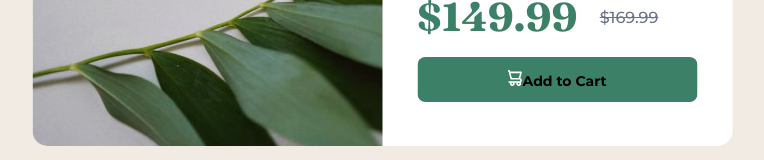
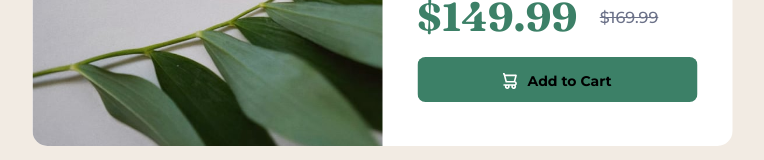
Before and after one commit to CpalmerD20/FM-Product-Preview-Card-JSX, a React (Vite) app: page / in a window 1280 px wide. Shown: the part 514-674 px from the top of the page, without its empty margins (258-1022 px from the left). Built offline with nearby package versions, Linux system fonts and the light colour scheme.

Commit message:
update to CSS: add-to-cart button

```diff
--- a/src/App.css
+++ b/src/App.css
@@ -94,6 +94,11 @@ main {
   background: var(--dark-cyan);
 }
 
+.cart-icon {
+  margin-right: 10px;
+  transform: translateY(3px);
+}
+
 .add-to-cart:hover {
   background: hsla(157, 43%, 18%, 1);
   border: 1px solid hsla(157, 43%, 18%, 1);
--- a/src/PurchaseButton.jsx
+++ b/src/PurchaseButton.jsx
@@ -10,7 +10,7 @@ export default function PurchaseButton({ salePrice, fullPrice }) {
     <button
       className="add-to-cart"
       onClick={handleClick}
-    ><img src="./src/assets/icon-cart.svg" alt="" />Add to Cart
+    ><img className="cart-icon" src="./src/assets/icon-cart.svg" alt="" />Add to Cart
     </button>
   </>
 }
```
